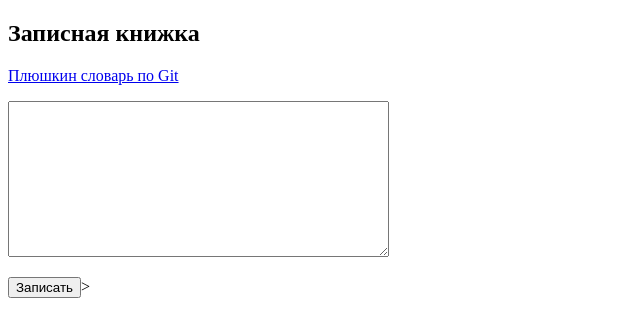
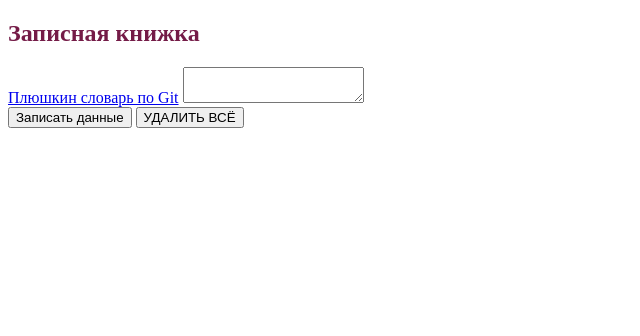
Before and after one commit to d-gremlin/octokus-notes, a website: page src/index.html in a window 1280 px wide. Shown: the whole page, without its empty margins (0-640 px from the left). Drawn offline with Linux system fonts and the light colour scheme.

Commit message:
intermediate 1

```diff
--- a/src/index.html
+++ b/src/index.html
@@ -2,8 +2,6 @@
 <html lang="ru">
 <head>
     <meta charset="UTF-8">
-    <meta name="viewport" content="width=device-width, initial-scale=1.0">
-    <meta http-equiv="X-UA-Compatible" content="ie=edge">
     <title>Записная книжка</title>
     <link rel="stylesheet" href="style.css">
 </head>
@@ -11,11 +9,8 @@
     <script src="script.js"></script>
     <h2>Записная книжка</h2>
     <a href="./Vocabulary.html">Плюшкин словарь по Git</a>
-    <p title="Введите текст">
-        <form method="post" target="_self">
-        <p><textarea rows="10" cols="45" name="text"></textarea></p>
-        <p><input type="submit" value="Записать" />></p>
-        </form>
-    </p>
+    <textarea id="list"></textarea><br>
+    <button type="button" onClick="myFunc();"  class="input">Записать данные</button>
+    <button type="button" onClick="deleteAll();" class="delete">УДАЛИТЬ ВСЁ</button>
 </body>
 </html>
--- a/src/style.css
+++ b/src/style.css
@@ -1,3 +1,7 @@
+h2 {
+    color: #741B47;
+}
+
 p.code {
   color: FireBrick;
   }
```
